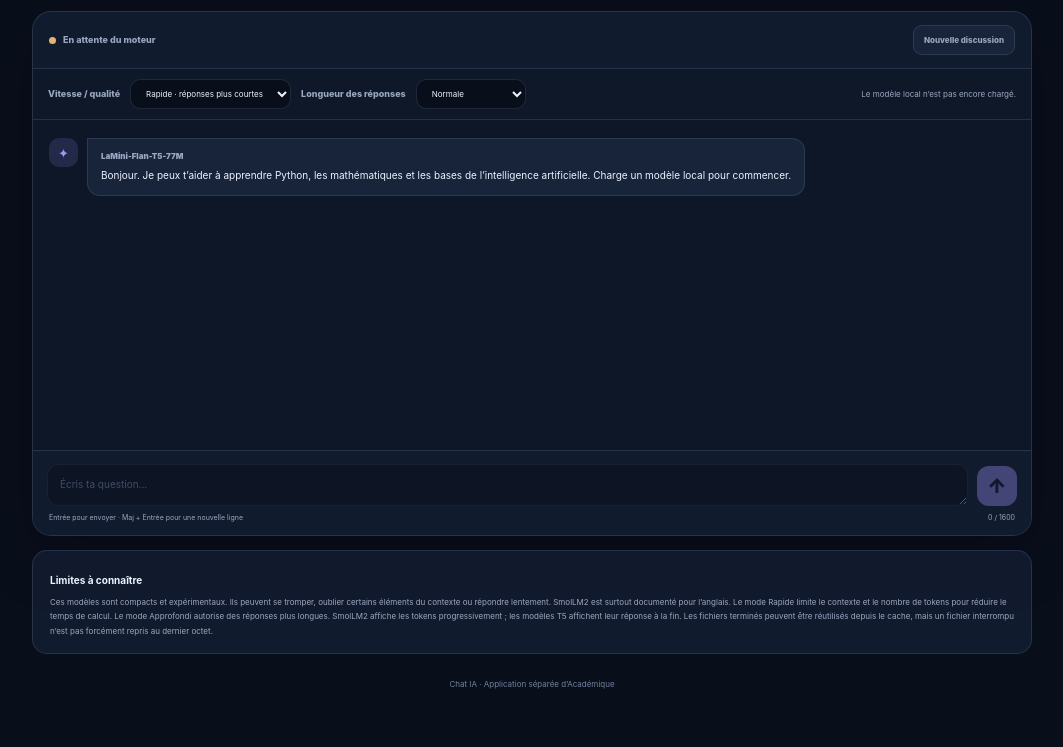
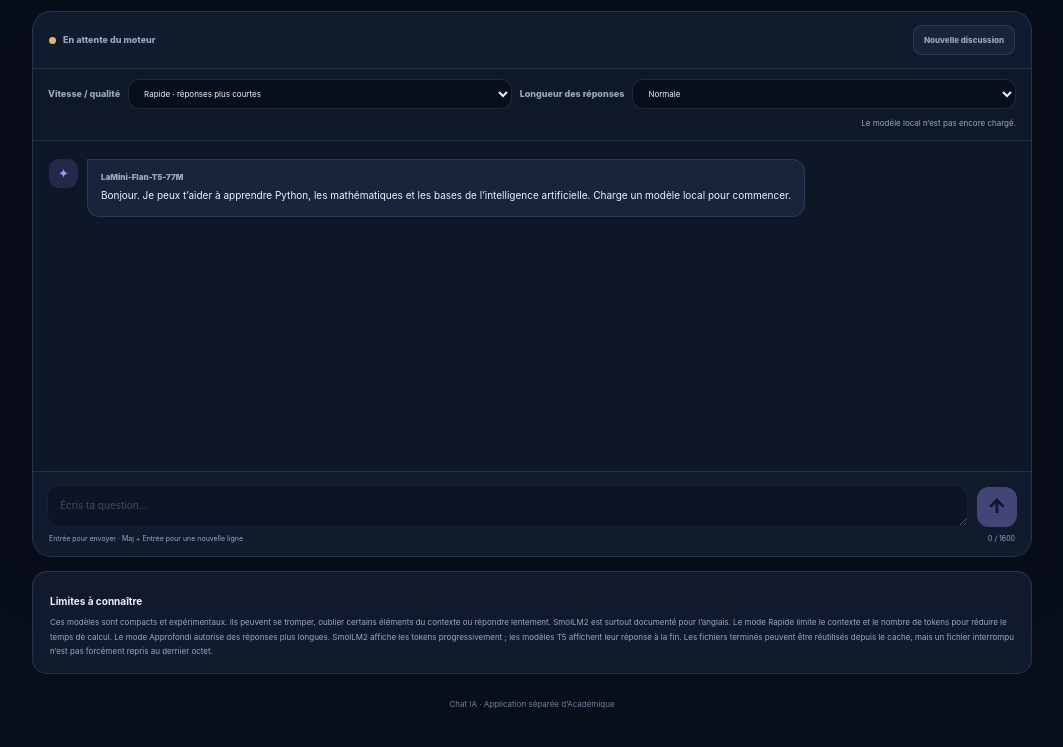
Before and after one commit to archange22/Python, a plain HTML site: page apps/chat-ia/index.html in a window 1280 px wide. Shown: the part 909-1656 px from the top of the page, without its empty margins (108-1171 px from the left). Drawn offline with Linux system fonts and the light colour scheme.

Commit message:
Make AI performance controls responsive

```diff
--- a/apps/chat-ia/styles.css
+++ b/apps/chat-ia/styles.css
@@ -138,10 +138,10 @@ button:disabled{opacity:.45;cursor:not-allowed}
 .file-progress-track{height:4px;margin:7px 0 5px;overflow:hidden;border-radius:999px;background:var(--surface2)}
 .file-progress-fill{height:100%;width:0;border-radius:inherit;background:linear-gradient(90deg,var(--accent),var(--teal));transition:width .2s ease}
 .download-file-detail{color:var(--muted);font-size:7px;font-variant-numeric:tabular-nums}
-.chat-settings{display:flex;align-items:center;gap:10px;padding:10px 15px;border-bottom:1px solid var(--line);background:rgba(5,10,19,.15)}
+.chat-settings{display:flex;align-items:center;flex-wrap:wrap;gap:8px;padding:10px 15px;border-bottom:1px solid var(--line);background:rgba(5,10,19,.15)}
 .chat-settings label{flex:0 0 auto}
-.chat-settings select{width:auto;min-width:110px;min-height:30px;font-size:8px}
-.chat-settings span{margin-left:auto;color:var(--muted);font-size:8px;text-align:right}
+.chat-settings select{width:auto;min-width:110px;min-height:30px;flex:1 1 135px;font-size:8px}
+.chat-settings span{flex:1 1 100%;margin-left:0;color:var(--muted);font-size:8px;text-align:right}
 .message.streaming .message-bubble p::after{content:"▋";display:inline-block;margin-left:2px;color:var(--accent);animation:stream-cursor .8s steps(2,end) infinite}
 @keyframes stream-cursor{50%{opacity:0}}
 [hidden]{display:none!important}
```
